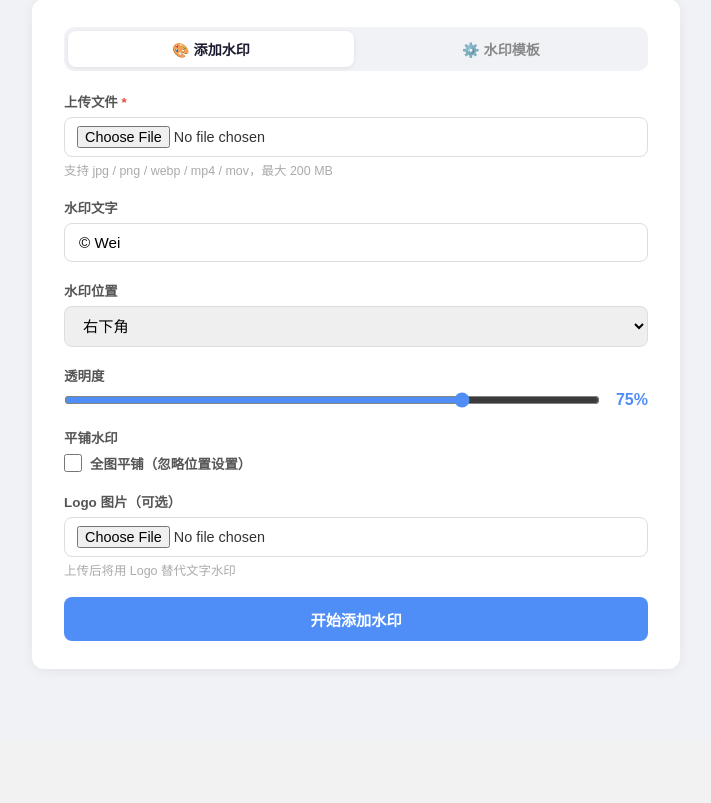
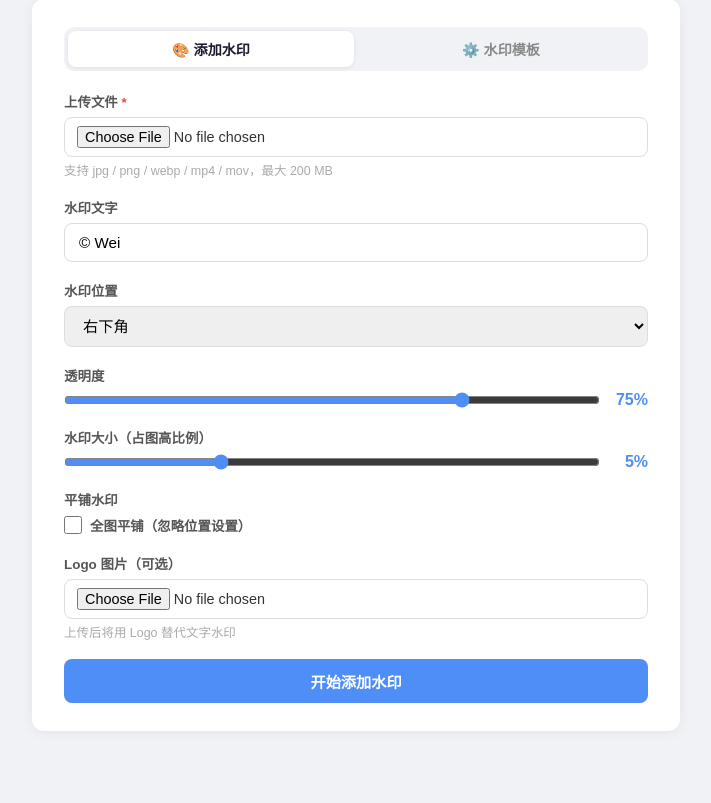
Before and after one commit to Szchiji/shuiyin, a FastAPI app: page /dashboard in a window 1280 px wide. Shown: the part 241-1044 px from the top of the page, without its empty margins (284-995 px from the left). Before the commit the page ends 910 px from the top, so only its background shows below. Run offline with FastAPI, Linux system fonts and the light colour scheme; the visitor is signed in with stand-in values (Sample User, id 1); data comes from the database, SQL or seed files in the repository; data that the repository does not hold is empty.

Commit message:
Add 中上/中下 positions and adjustable font_size watermark setting

```diff
--- a/db.py
+++ b/db.py
@@ -55,9 +55,16 @@ def init_db() -> None:
                 logo_path TEXT,
                 position  TEXT    NOT NULL DEFAULT '右下',
                 opacity   INTEGER NOT NULL DEFAULT 75,
-                tiled     INTEGER NOT NULL DEFAULT 0
+                tiled     INTEGER NOT NULL DEFAULT 0,
+                font_size INTEGER NOT NULL DEFAULT 5
             )
         """)
+        # Migrate existing installations: add font_size column if missing.
+        try:
+            conn.execute("ALTER TABLE watermark_settings ADD COLUMN font_size INTEGER NOT NULL DEFAULT 5")
+        except sqlite3.OperationalError as e:
+            if "duplicate column name" not in str(e).lower():
+                raise
         conn.execute("""
             CREATE TABLE IF NOT EXISTS system_settings (
                 key   TEXT PRIMARY KEY,
@@ -181,6 +188,7 @@ _DEFAULTS: dict = {
     "position": "右下",
     "opacity": 75,
     "tiled": 0,
+    "font_size": 5,
 }
 
 
@@ -199,8 +207,8 @@ def save_watermark_settings(user_id: int, **kwargs) -> None:
         conn.execute(
             """
             INSERT OR REPLACE INTO watermark_settings
-                (user_id, wm_type, text, logo_path, position, opacity, tiled)
-            VALUES (?, ?, ?, ?, ?, ?, ?)
+                (user_id, wm_type, text, logo_path, position, opacity, tiled, font_size)
+            VALUES (?, ?, ?, ?, ?, ?, ?, ?)
             """,
             (
                 user_id,
@@ -210,6 +218,7 @@ def save_watermark_settings(user_id: int, **kwargs) -> None:
                 current["position"],
                 current["opacity"],
                 current["tiled"],
+                current.get("font_size", 5),
             ),
         )
 
--- a/main.py
+++ b/main.py
@@ -317,6 +317,7 @@ async def save_settings(
     position: str = Form("右下"),
     opacity: int = Form(75),
     tiled: str = Form("false"),
+    font_size: int = Form(5),
     logo: UploadFile = File(None),
 ):
     u = _session_user(request)
@@ -338,6 +339,7 @@ async def save_settings(
         "position": position,
         "opacity": opacity,
         "tiled": int(tiled_bool),
+        "font_size": max(1, min(15, font_size)),
     }
     if logo_path:
         watermark_settings["logo_path"] = logo_path
@@ -357,11 +359,13 @@ async def add_watermark(
     position: str = Form("右下"),
     opacity: int = Form(75),
     tiled: str = Form("false"),          # Fix #2: receive as string
+    font_size: int = Form(5),
     logo: UploadFile = File(None),
     pos_x: float | None = Form(None),  # watermark centre X as % of image width (0–100)
     pos_y: float | None = Form(None),  # watermark centre Y as % of image height (0–100)
 ):
     tiled_bool = tiled.lower() in ("true", "on", "1")  # Fix #2: parse manually
+    font_size = max(1, min(15, font_size))
 
     # Session-based quota check for regular users
     u = _session_user(request)
@@ -400,15 +404,16 @@ async def add_watermark(
     if ext in ["jpg", "jpeg", "png", "webp"]:
         success = add_watermark_to_image(
             input_path, output_path, text, position, opacity, tiled_bool, logo_path,
-            pos_x=pos_x, pos_y=pos_y,
+            pos_x=pos_x, pos_y=pos_y, font_size=font_size,
         )
     elif ext in ["mp4", "mov"]:
         # Fix #7: run blocking video work in a thread-pool executor
         loop = asyncio.get_event_loop()
         success = await loop.run_in_executor(
             None,
-            add_watermark_to_video,
-            input_path, output_path, text, position, opacity, tiled_bool, logo_path, pos_x, pos_y,
+            lambda: add_watermark_to_video(
+                input_path, output_path, text, position, opacity, tiled_bool, logo_path, pos_x, pos_y, font_size
+            ),
         )
 
     # Clean up uploaded originals immediately
@@ -545,7 +550,7 @@ async def admin_settings_save(
 
 # ── Image watermark ──────────────────────────────────────────────────────────
 
-def add_watermark_to_image(input_path, output_path, text, position, opacity, tiled, logo_path=None, pos_x=None, pos_y=None):
+def add_watermark_to_image(input_path, output_path, text, position, opacity, tiled, logo_path=None, pos_x=None, pos_y=None, font_size=5):
     try:
         img = Image.open(input_path).convert("RGBA")
         w, h = img.size
@@ -565,8 +570,9 @@ def add_watermark_to_image(input_path, output_path, text, position, opacity, til
                 pos = get_position(position, w, h, logo_size, logo_size, pos_x=pos_x, pos_y=pos_y)
                 img.paste(logo, pos, logo)
         else:
+            px_size = max(12, int(h * font_size / 100))
             try:
-                font = ImageFont.truetype(FONT_PATH, int(h / 22))
+                font = ImageFont.truetype(FONT_PATH, px_size)
             except (IOError, OSError, ValueError, RuntimeError) as e:  # Fix #6
                 print(f"字体加载失败，使用默认字体: {e}")
                 font = ImageFont.load_default()
@@ -601,10 +607,11 @@ def add_watermark_to_image(input_path, output_path, text, position, opacity, til
 
 # ── Video watermark ──────────────────────────────────────────────────────────
 
-def _make_positioned_watermark_image(text, video_w, video_h, opacity, font_path, position, pos_x=None, pos_y=None):
+def _make_positioned_watermark_image(text, video_w, video_h, opacity, font_path, position, pos_x=None, pos_y=None, font_size=5):
     """Build a full-frame RGBA PIL image with text at the specified position."""
+    px_size = max(12, int(video_h * font_size / 100))
     try:
-        font = ImageFont.truetype(font_path, int(video_h / 22))
+        font = ImageFont.truetype(font_path, px_size)
     except (IOError, OSError, ValueError, RuntimeError) as e:
         print(f"视频水印字体加载失败，使用默认字体: {e}")
         font = ImageFont.load_default()
@@ -620,10 +627,11 @@ def _make_positioned_watermark_image(text, video_w, video_h, opacity, font_path,
     return layer
 
 
-def _make_tiled_watermark_image(text, video_w, video_h, opacity, font_path):
+def _make_tiled_watermark_image(text, video_w, video_h, opacity, font_path, font_size=5):
     """Build a full-frame RGBA PIL image with tiled text, same logic as image path."""
+    px_size = max(12, int(video_h * font_size / 100))
     try:
-        font = ImageFont.truetype(font_path, int(video_h / 22))
+        font = ImageFont.truetype(font_path, px_size)
     except (IOError, OSError, ValueError, RuntimeError) as e:
         print(f"视频水印字体加载失败，使用默认字体: {e}")
         font = ImageFont.load_default()
@@ -641,7 +649,7 @@ def _make_tiled_watermark_image(text, video_w, video_h, opacity, font_path):
     return layer
 
 
-def add_watermark_to_video(input_path, output_path, text, position, opacity, tiled, logo_path=None, pos_x=None, pos_y=None):
+def add_watermark_to_video(input_path, output_path, text, position, opacity, tiled, logo_path=None, pos_x=None, pos_y=None, font_size=5):
     try:
         clip = VideoFileClip(input_path)
 
@@ -655,7 +663,7 @@ def add_watermark_to_video(input_path, output_path, text, position, opacity, til
             if tiled:
                 # Fix #3: PIL-generated tiled overlay, consistent with image path
                 overlay_img = _make_tiled_watermark_image(
-                    text, clip.w, clip.h, opacity, FONT_PATH
+                    text, clip.w, clip.h, opacity, FONT_PATH, font_size=font_size
                 )
                 # Use a cross-platform temp file; clean it up after writing the video
                 tmp_fd, tmp_overlay = tempfile.mkstemp(suffix=".png")
@@ -683,7 +691,7 @@ def add_watermark_to_video(input_path, output_path, text, position, opacity, til
                 return True
             else:
                 overlay_img = _make_positioned_watermark_image(
-                    text, clip.w, clip.h, opacity, FONT_PATH, position, pos_x=pos_x, pos_y=pos_y
+                    text, clip.w, clip.h, opacity, FONT_PATH, position, pos_x=pos_x, pos_y=pos_y, font_size=font_size
                 )
                 tmp_fd, tmp_overlay = tempfile.mkstemp(suffix=".png")
                 os.close(tmp_fd)
@@ -736,10 +744,14 @@ def get_position(pos_type, w, h, item_w, item_h, pos_x=None, pos_y=None):
         return (m, m)
     if pos_type == "右上":
         return (w - item_w - m, m)
+    if pos_type == "中上":
+        return ((w - item_w) // 2, m)
     if pos_type == "左下":
         return (m, h - item_h - m)
     if pos_type == "右下":
         return (w - item_w - m, h - item_h - m)
+    if pos_type == "中下":
+        return ((w - item_w) // 2, h - item_h - m)
     if pos_type == "居中":
         return ((w - item_w) // 2, (h - item_h) // 2)
     return (w - item_w - m, h - item_h - m)
--- a/templates/admin.html
+++ b/templates/admin.html
@@ -332,7 +332,7 @@
         <div class="field">
           <label>默认水印位置</label>
           <select name="default_position">
-            {% for p, l in [('右下','右下角'),('左上','左上角'),('右上','右上角'),('左下','左下角'),('居中','居中')] %}
+            {% for p, l in [('右下','右下角'),('左上','左上角'),('右上','右上角'),('左下','左下角'),('中上','中上'),('中下','中下'),('居中','居中')] %}
             <option value="{{ p }}" {% if sys_settings.default_position == p %}selected{% endif %}>{{ l }}</option>
             {% endfor %}
           </select>
--- a/templates/dashboard.html
+++ b/templates/dashboard.html
@@ -300,7 +300,7 @@
         <div class="field" id="position-field">
           <label>水印位置</label>
           <select id="position" name="position">
-            {% for p, l in [('右下','右下角'),('左上','左上角'),('右上','右上角'),('左下','左下角'),('居中','居中')] %}
+            {% for p, l in [('右下','右下角'),('左上','左上角'),('右上','右上角'),('左下','左下角'),('中上','中上'),('中下','中下'),('居中','居中')] %}
             <option value="{{ p }}" {% if settings.position == p %}selected{% endif %}>{{ l }}</option>
             {% endfor %}
           </select>
@@ -312,6 +312,15 @@
             <input type="range" id="opacity" name="opacity" min="0" max="100" value="{{ settings.opacity or 75 }}"
                    oninput="document.getElementById('opacity-val').textContent=this.value+'%'" />
             <span class="opacity-val" id="opacity-val">{{ settings.opacity or 75 }}%</span>
+          </div>
+        </div>
+
+        <div class="field">
+          <label>水印大小（占图高比例）</label>
+          <div class="opacity-row">
+            <input type="range" id="font_size" name="font_size" min="1" max="15" value="{{ settings.font_size or 5 }}"
+                   oninput="document.getElementById('font-size-val').textContent=this.value+'%'" />
+            <span class="opacity-val" id="font-size-val">{{ settings.font_size or 5 }}%</span>
           </div>
         </div>
 
@@ -374,7 +383,7 @@
         <div class="field">
           <label>默认水印位置</label>
           <select name="position">
-            {% for p, l in [('右下','右下角'),('左上','左上角'),('右上','右上角'),('左下','左下角'),('居中','居中')] %}
+            {% for p, l in [('右下','右下角'),('左上','左上角'),('右上','右上角'),('左下','左下角'),('中上','中上'),('中下','中下'),('居中','居中')] %}
             <option value="{{ p }}" {% if settings.position == p %}selected{% endif %}>{{ l }}</option>
             {% endfor %}
           </select>
@@ -386,6 +395,15 @@
             <input type="range" name="opacity" min="0" max="100" value="{{ settings.opacity or 75 }}"
                    oninput="this.nextElementSibling.textContent=this.value+'%'" />
             <span class="opacity-val">{{ settings.opacity or 75 }}%</span>
+          </div>
+        </div>
+
+        <div class="field">
+          <label>默认水印大小（占图高比例）</label>
+          <div class="opacity-row">
+            <input type="range" name="font_size" min="1" max="15" value="{{ settings.font_size or 5 }}"
+                   oninput="this.nextElementSibling.textContent=this.value+'%'" />
+            <span class="opacity-val">{{ settings.font_size or 5 }}%</span>
           </div>
         </div>
 
@@ -487,7 +505,7 @@ const logoInput = document.getElementById('logo');
 
 const IMAGE_EXTS = new Set(['jpg', 'jpeg', 'png', 'webp']);
 const MIN_POS = 2, MAX_POS = 98;
-const SNAP = { '右下': [88, 88], '左上': [12, 12], '右上': [88, 12], '左下': [12, 88], '居中': [50, 50] };
+const SNAP = { '右下': [88, 88], '左上': [12, 12], '右上': [88, 12], '左下': [12, 88], '中上': [50, 12], '中下': [50, 88], '居中': [50, 50] };
 
 function getImageRect() {
   const cw = previewContainer.clientWidth, ch = previewContainer.clientHeight;
```
